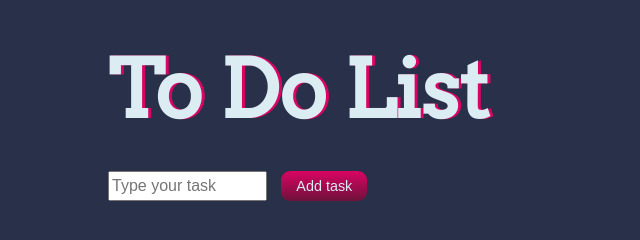
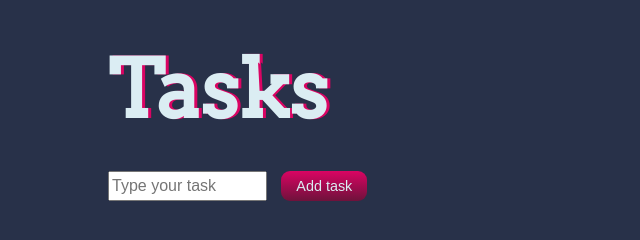
Before and after one commit to AryelleSiqueira/todo-list-DOM-practice, a plain HTML site: page index.html in a window 1280 px wide. Shown: the whole page, without its empty margins (0-640 px from the left). Drawn offline with Linux system fonts and the light colour scheme.

Commit message:
Título da página / main heading alterado

```diff
--- a/index.html
+++ b/index.html
@@ -8,7 +8,7 @@
 </head>
 <body>
 
-	<h1>To Do List</h1>
+	<h1>Tasks</h1>
 
 	<ul></ul>
 
```
